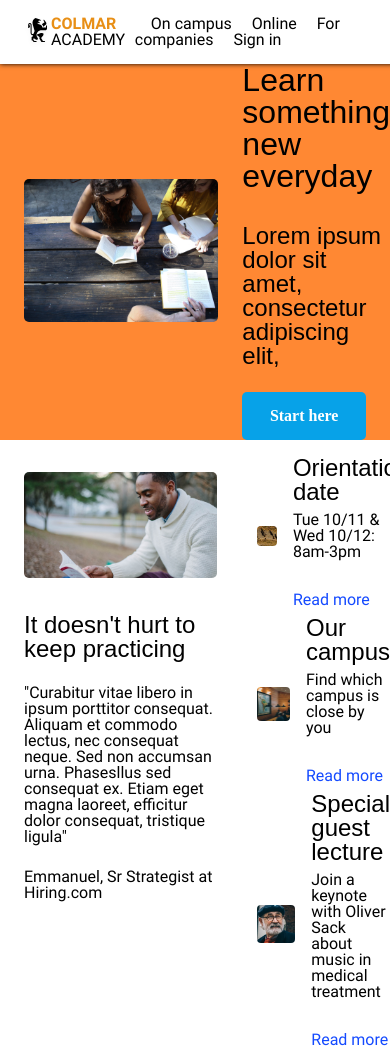
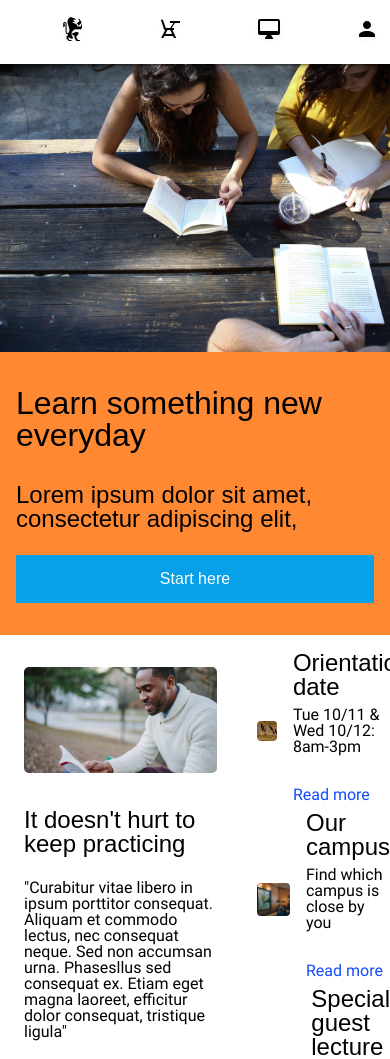
Before and after one commit to airflow101/ColmarAcademy, a plain HTML site: page index.html in a window 390 px wide. Shown: the top 1059 px of the page. Drawn offline with Linux system fonts and the light colour scheme; a web font is replaced by a local one.

Commit message:
Main Banner

```diff
--- a/index.html
+++ b/index.html
@@ -10,7 +10,7 @@
   </head>
   <body>
 
-    <header>
+    <header class="large-screen">
       <div class="logo">
         <img src="resources\images\ic-logo.svg" alt="">
         <span><em>Colmar</em> Academy</span>
@@ -23,7 +23,14 @@
       </nav>
     </header>
 
-    <section id="main-banner" class="banner">
+    <header class="responsive">
+      <a href="#"><img src="resources\images\ic-logo.svg" alt=""> </a>
+      <a href="#"><img src="resources\images\ic-on-campus.svg" alt=""> </a>
+      <a href="#"><img src="resources\images\ic-online.svg" alt=""> </a>
+      <a href="#"><img src="resources\images\ic-login.svg" alt=""> </a>
+    </header>
+
+    <section id="main-banner" class="left-right">
       <div class="highlight">
           <img src="resources\images\banner.jpg" alt="Group study">
       </div>
--- a/resources/css/style.css
+++ b/resources/css/style.css
@@ -1,34 +1,47 @@
+/* Font imports*/
 /* latin-ext */
 @font-face {
   font-family: 'Roboto';
   font-style: normal;
   font-weight: 400;
-  src: local('Roboto'), local('Roboto-Regular'), url(https://fonts.gstatic.com/s/roboto/v18/KFOmCnqEu92Fr1Mu7GxKOzY.woff2) format('woff2');
+  src: local('Roboto'), local('Roboto-Regular'), url(https: //fonts.gstatic.com/s/roboto/v18/KFOmCnqEu92Fr1Mu7GxKOzY.woff2) format('woff2');
     unicode-range: U+0100-024F, U+0259, U+1E00-1EFF, U+2020, U+20A0-20AB, U+20AD-20CF, U+2113, U+2C60-2C7F, U+A720-A7FF;
 }
+
 /* latin */
 @font-face {
   font-family: 'Roboto';
   font-style: normal;
   font-weight: 400;
-  src: local('Roboto'), local('Roboto-Regular'), url(https://fonts.gstatic.com/s/roboto/v18/KFOmCnqEu92Fr1Mu4mxK.woff2) format('woff2');
+  src: local('Roboto'), local('Roboto-Regular'), url(https: //fonts.gstatic.com/s/roboto/v18/KFOmCnqEu92Fr1Mu4mxK.woff2) format('woff2');
     unicode-range: U+0000-00FF, U+0131, U+0152-0153, U+02BB-02BC, U+02C6, U+02DA, U+02DC, U+2000-206F, U+2074, U+20AC, U+2122, U+2191, U+2193, U+2212, U+2215, U+FEFF, U+FFFD;
 }
+
 /* latin-ext */
 @font-face {
   font-family: 'Roboto';
   font-style: normal;
   font-weight: 700;
-  src: local('Roboto Bold'), local('Roboto-Bold'), url(https://fonts.gstatic.com/s/roboto/v18/KFOlCnqEu92Fr1MmWUlfChc4EsA.woff2) format('woff2');
+  src: local('Roboto Bold'), local('Roboto-Bold'), url(https: //fonts.gstatic.com/s/roboto/v18/KFOlCnqEu92Fr1MmWUlfChc4EsA.woff2) format('woff2');
     unicode-range: U+0100-024F, U+0259, U+1E00-1EFF, U+2020, U+20A0-20AB, U+20AD-20CF, U+2113, U+2C60-2C7F, U+A720-A7FF;
 }
+
 /* latin */
 @font-face {
   font-family: 'Roboto';
   font-style: normal;
   font-weight: 700;
-  src: local('Roboto Bold'), local('Roboto-Bold'), url(https://fonts.gstatic.com/s/roboto/v18/KFOlCnqEu92Fr1MmWUlfBBc4.woff2) format('woff2');
+  src: local('Roboto Bold'), local('Roboto-Bold'), url(https: //fonts.gstatic.com/s/roboto/v18/KFOlCnqEu92Fr1MmWUlfBBc4.woff2) format('woff2');
     unicode-range: U+0000-00FF, U+0131, U+0152-0153, U+02BB-02BC, U+02C6, U+02DA, U+02DC, U+2000-206F, U+2074, U+20AC, U+2122, U+2191, U+2193, U+2212, U+2215, U+FEFF, U+FFFD;
+}
+
+/* latin-ext */
+@font-face {
+  font-family: 'Montserrat';
+  font-style: normal;
+  font-weight: 400;
+  src: local('Montserrat Regular'), local('Montserrat-Regular'), url(https: //fonts.gstatic.com/s/montserrat/v12/JTUSjIg1_i6t8kCHKm459Wdhyzbi.woff2) format('woff2');
+    unicode-range: U+0100-024F, U+0259, U+1E00-1EFF, U+2020, U+20A0-20AB, U+20AD-20CF, U+2113, U+2C60-2C7F, U+A720-A7FF;
 }
 /* latin-ext */
 @font-face {
@@ -45,30 +58,14 @@
   font-weight: 400;
   src: local('Montserrat Regular'), local('Montserrat-Regular'), url(https://fonts.gstatic.com/s/montserrat/v12/JTUSjIg1_i6t8kCHKm459Wlhyw.woff2) format('woff2');
   unicode-range: U+0000-00FF, U+0131, U+0152-0153, U+02BB-02BC, U+02C6, U+02DA, U+02DC, U+2000-206F, U+2074, U+20AC, U+2122, U+2191, U+2193, U+2212, U+2215, U+FEFF, U+FFFD;
-}
-/* latin-ext */
-@font-face {
-  font-family: 'Montserrat';
-  font-style: normal;
-  font-weight: 300;
-  src: local('Montserrat Light'), local('Montserrat-Light'), url(https://fonts.gstatic.com/s/montserrat/v12/JTURjIg1_i6t8kCHKm45_cJD3gfD_u50.woff2) format('woff2');
-  unicode-range: U+0100-024F, U+0259, U+1E00-1EFF, U+2020, U+20A0-20AB, U+20AD-20CF, U+2113, U+2C60-2C7F, U+A720-A7FF;
-}
-/* latin */
-@font-face {
-  font-family: 'Montserrat';
-  font-style: normal;
-  font-weight: 300;
-  src: local('Montserrat Light'), local('Montserrat-Light'), url(https://fonts.gstatic.com/s/montserrat/v12/JTURjIg1_i6t8kCHKm45_cJD3gnD_g.woff2) format('woff2');
-  unicode-range: U+0000-00FF, U+0131, U+0152-0153, U+02BB-02BC, U+02C6, U+02DA, U+02DC, U+2000-206F, U+2074, U+20AC, U+2122, U+2191, U+2193, U+2212, U+2215, U+FEFF, U+FFFD;
+}/*Styling*/
+html {
+  font-size: 16px;
+  font-family: 'Roboto', sans-serif;
 }
 
-html{
-  font-size: 16px;
-  font-family: Roboto , sans-serif;
-}
-
-header{
+/*Header*/
+header {
   display: flex;
   justify-content: space-between;
   align-items: center;
@@ -81,98 +78,130 @@ header{
   box-shadow: 0 0 0.3rem;
 }
 
-.logo{
+.logo {
   display: flex;
   align-items: center;
 }
 
-.logo span{
+.logo span {
   text-transform: uppercase;
 }
 
-.logo em{
-  color: #E88F16;
-  font-weight: bold;;
+.logo em {
+  color: hsl(35, 83%, 50%);
+  font-weight: bold;
 }
 
-nav{
+nav {
   margin-right: 3rem;
 }
 
-nav span{
+nav span {
   margin-left: 1rem;
 }
 
-
-
-span a{
+span a {
   text-decoration: none;
   color: black;
   transition: color 100ms linear;
 }
 
-span a:hover{
-  color: #07A2E8;
+span a:hover {
+  color: hsla(199, 94%, 47%, 1);
 }
 
-#main-banner{
-  padding-top: 4rem;
-  display: flex;
-  background-color: hsl(25, 100%, 60%);
+.responsive{
+  display: none;
 }
 
-#main-banner .description{
-  width: 40%;
+.responsive img:active{
+  width: 40px;
+  height: 40px;
 }
 
-.left-right, .banner{
+@media only screen and (max-width: 600px){
+  .large-screen{
+    display: none;
+  }
+  .responsive{
     display: flex;
-  align-items: center;
+    justify-content: space-around;
+  }
+}
+/*End (Header)*/
+
+/*Main Body Classes*/
+
+/*Text Sizing*/
+h1, h2, h3, h4 {
+  font-family: 'Montserrat', sans-serif;
 }
 
-.highlight{
+h1 {
+  /*Banner*/
+  font-size: 2rem;
+  margin-bottom: 2rem;
+}
+h2 {
+  /*Highlights-description*/
+  font-size: 1.5rem;
+  margin: 2rem 0 1.5rem;
+  text-align: center;
+}
+h3 {
+  /*Banner-description, Sidebar-Items-title, Courses-title*/
+  font-size: 1.5rem;
+  font-weight: lighter;
+  margin-bottom: 0.5rem;
+}
+h4 {
+  /*Courses-COURSES*/
+  text-transform: uppercase;
+  color: hsla(0, 0%, 83%, 1);
+  margin-bottom: 0.5rem;
+}
+p {
+  margin-bottom: 0.5rem;
+  font-family: 'Roboto', sans-serif;
+}
+
+/*Body components*/
+.left-right{
+  display: flex;
+  align-items: flex-start;
+}
+
+.highlight {
   width: 60%;
   padding: 2rem 1.5rem;
 }
 
-.left-right{
-  align-items: flex-start;
-}
-
-
-.highlight img{
-  width: 100%;
-  height: auto;
-  overflow: hidden;
-}
-
-
-
-.highlight img, .highlight video{
+.highlight img, .highlight video {
   width: 100%;
   height: auto;
   overflow: hidden;
   border-radius: 5px;
 }
 
-.sidebar{
+.sidebar {
   width: 40%;
   display: flex;
   flex-flow: column wrap;
   padding: 1rem 0;
 }
 
-.sidebar-item{
+.sidebar-item {
   display: flex;
   align-items: center;
   border-radius: 5px;
   transition: background-color 300ms ease;
 }
-.sidebar-item:hover{
-  background-color: #FFBD25;
+
+.sidebar-item:hover {
+  background-color: hsl(42, 100%, 57%);
 }
 
-.sidebar-item img{
+.sidebar-item img {
   width: 35%;
   height: auto;
   overflow: hidden;
@@ -180,57 +209,100 @@ span a:hover{
   border-radius: 20px;
 }
 
-.sidebar-item .description{
+.sidebar-item .description {
   width: 65%;
   display: flex;
   flex-direction: column;
 }
 
+.sidebar a {
+  color: hsl(226, 100%, 54%);
+  text-decoration: none;
+}
+
+.sidebar a:hover {
+  color: hsl(193, 94%, 47%);
+}
+
+/*Common Body Styling (End)*/
 
 
-.button{
+#main-banner {
+  padding-top: 4rem;
+  display: flex;
+  background-color: hsl(25, 100%, 60%);
+}
+
+#main-banner.left-right{
+  align-items: center;
+}
+
+#main-banner .description {
+  width: 40%;
+}
+
+.button {
   padding: 1rem 0;
-  margin-right:1.5rem;
+  margin-right: 1.5rem;
   text-align: center;
   border-radius: 5px;
-  background-color: #07A2E8;
+  background-color: hsl(199, 94%, 47%);
   align-self: center;
   transition: background-color 200ms linear;
 }
 
-.button span{
+.button span {
   color: white;
-    font-family: Montserrat;
-    font-weight: bold;
+  font-family: 'Montserrat', sans-serif;
+  font-weight: 400;
 }
 
-.button:hover{
-  background-color: #144AFF;
+.button:hover {
+  background-color: hsl(226, 100%, 54%);
 }
 
-#curriculum{
+@media only screen and (max-width: 650px){
+  #main-banner.left-right{
+    flex-direction: column;
+  }
+
+  #main-banner .highlight, #main-banner .description{
+    padding: 0;
+    width: 100%;
+  }
+
+  #main-banner .description{
+    width: auto;
+    margin: 2rem 1rem;
+  }
+
+  #main-banner img{
+    border-radius: 0;
+  }
+
+  .button{
+    margin: 0;
+    border-radius: 0;
+  }
+}
+
+/*Curriculum*/
+
+#curriculum {
   padding: 2rem 3.5rem;
   background-color: hsl(25, 100%, 60%);
 }
 
-.sidebar a{
-  color: #144AFF;
-  text-decoration: none;
-}
-
-.sidebar a:hover{
-  color: #07B8E8;
-}
 
 
-.courses{
+.courses {
   display: flex;
   flex-wrap: wrap;
   justify-content: center;
   padding: 2rem 0;
 }
 
-.course-type{
+.course-type {
   width: 30%;
   margin: 1rem;
   background-color: white;
@@ -239,88 +311,55 @@ span a:hover{
   transition: box-shadow 200ms ease-in;
 }
 
-.course-type:hover{
+.course-type:hover {
   box-shadow: 0 0 0.4rem;
 }
 
-.course-type img{
+.course-type img {
   width: 100%;
   height: auto;
   overflow: hidden;
   border-radius: 5px 5px 0 0;
 }
 
-.course-type .description{
+.course-type .description {
   max-width: 100%;
   padding: 1rem;
 }
 
-.course-type p{
-  color: gray;
+.course-type p {
+  color: hsla(0, 0%, 83%, 1);
 }
 
-
-
-footer{
+footer {
   display: flex;
   justify-content: space-between;
   padding: 1rem 1.5rem;
 }
 
-.info{
+.info {
   width: 12.5%;
   display: flex;
   justify-content: space-between;
 }
 
-h1, h2, h3, h4{
-  font-family: Montserrat, sans-serif;
-}
 
-h1{
-  font-size: 2rem;
-  margin-bottom: 2rem;
-}
-
-h2{
-  font-size: 1.5rem;
-  margin: 2rem 0 1.5rem;
-  text-align: center;
-}
-
-#information h2{
+#information h2 {
   text-align: left;
 }
 
-#exhibit h2{
+#exhibit h2 {
   padding: 2rem 1rem 0;
 }
 
-h3{
-  font-size: 1.5rem;
-  font-weight: lighter;
-  margin-bottom: 0.5rem;
-}
 
-#main-banner h3{
+#main-banner h3 {
   margin-bottom: 1.5rem;
 }
 
-#exhibit h3{
+#exhibit h3 {
   margin-top: 1.5rem;
 }
-
-h4{
-  text-transform: uppercase;
-  color: gray;
-  margin-bottom: 0.5rem;
-}
-
-p{
-  margin-bottom: 0.5rem;
-  font-family: Roboto, sans-serif;
-}
-
-#information p:last-child{
+#information p:last-child {
   margin-top: 1.5rem;
 }
```
Lines whose indentation alone changed are shown as unchanged.
